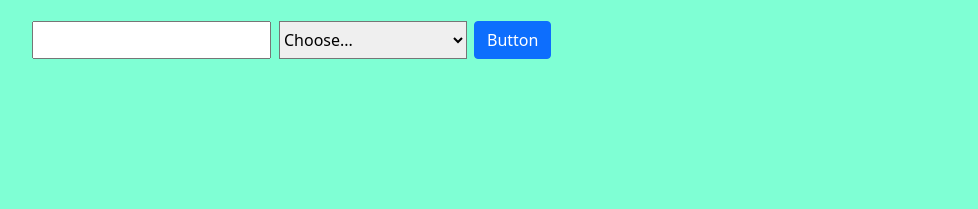
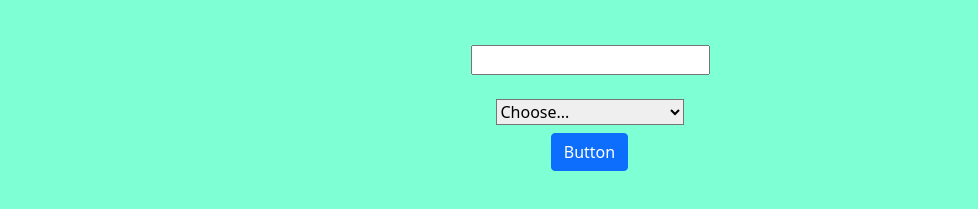
Before and after one commit to ftolentino/currency-exchanger, a website built with webpack: page src/index.html in a window 1280 px wide. Shown: the part 171-380 px from the top of the page, without its empty margins (50-1028 px from the left). Built offline with nearby package versions, Linux system fonts and the light colour scheme.

Commit message:
Update styling

```diff
--- a/src/index.html
+++ b/src/index.html
@@ -6,11 +6,12 @@
 <body>
   <div class="container">
     <h1 class="display-1 text-center my-4 py-4">Currency Exchange</h1>
-    <div class="d-flex flex-row justify-content-center mt-4">
+    <div class="d-flex flex-column align-items-center input-group my-2">
+      <div class="w-15 my-4">
         <input id="usdInput" type="number" min="0" required>
-      <div class="input-group mx-2">
-        <select class="custom-select" id="country" aria-label="select menu for currency">
-          <option selected>Choose...</option>
+      </div>
+      <select id="country" aria-label="select menu for currency">
+        <option value ="no-option" selected>Choose...</option>
         <option value="eur">EUR - Euro</option>
         <option value="cad">CAD - Canadian Dollar</option>
         <option value="gbp">GBP - Pound Sterling</option>
@@ -18,16 +19,14 @@
         <option value="php">PHP - Philippine Peso</option>
       </select>
       <div class="input-group-append">
-          <button id="form-button" class="mx-2 btn btn-primary" type="button">Button</button>
+        <button id="form-button" class="m-2 btn btn-primary" type="button">Button</button>
       </div>
     </div>
-
-      <div id="output">
+    <div class="text-center display-6" id="output">
     </div>
 
     <div class="showError text-center">
     </div>
   </div>
-  </div>
 </body>
 </html>
```
Lines whose indentation alone changed are shown as unchanged.
